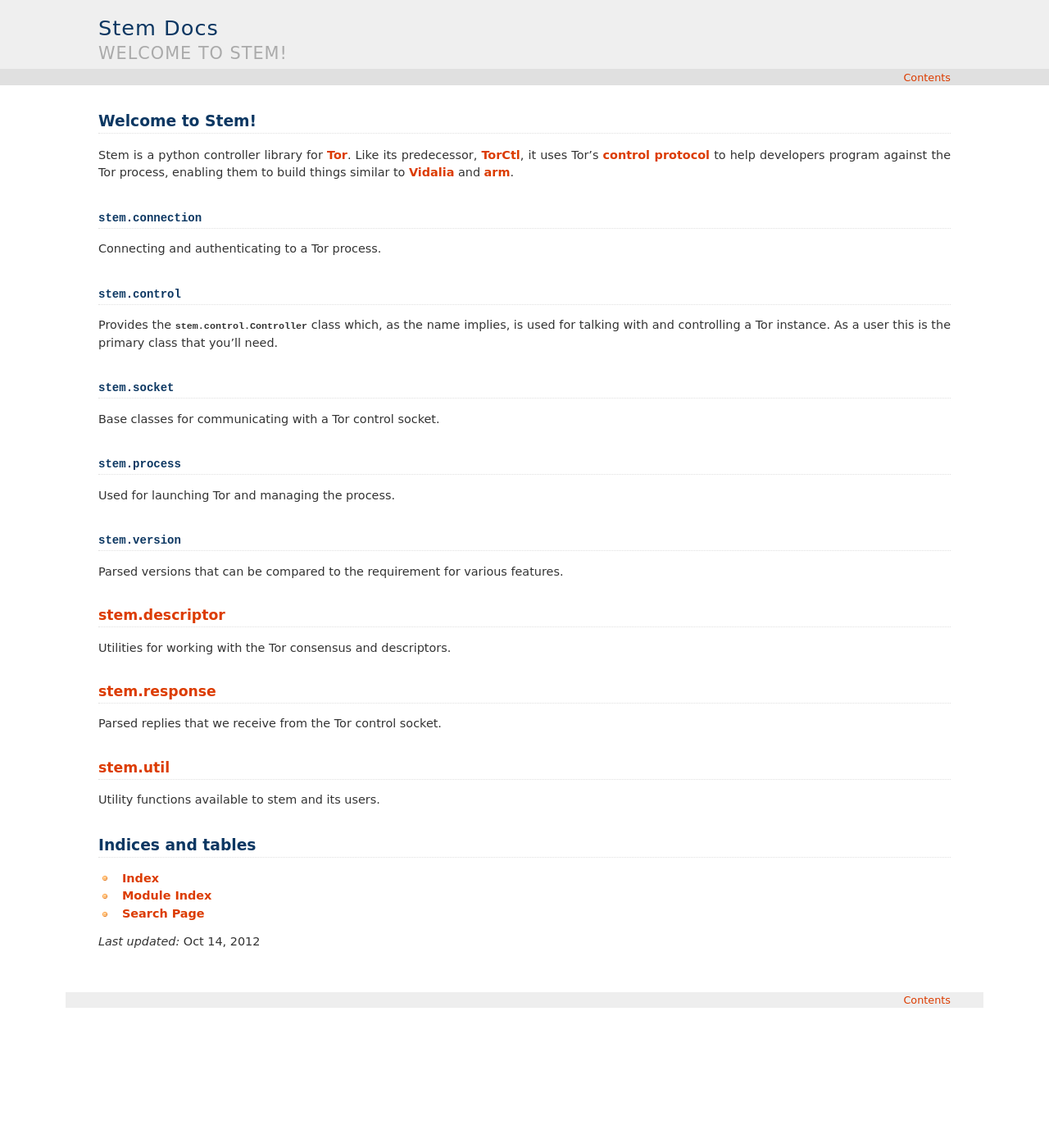
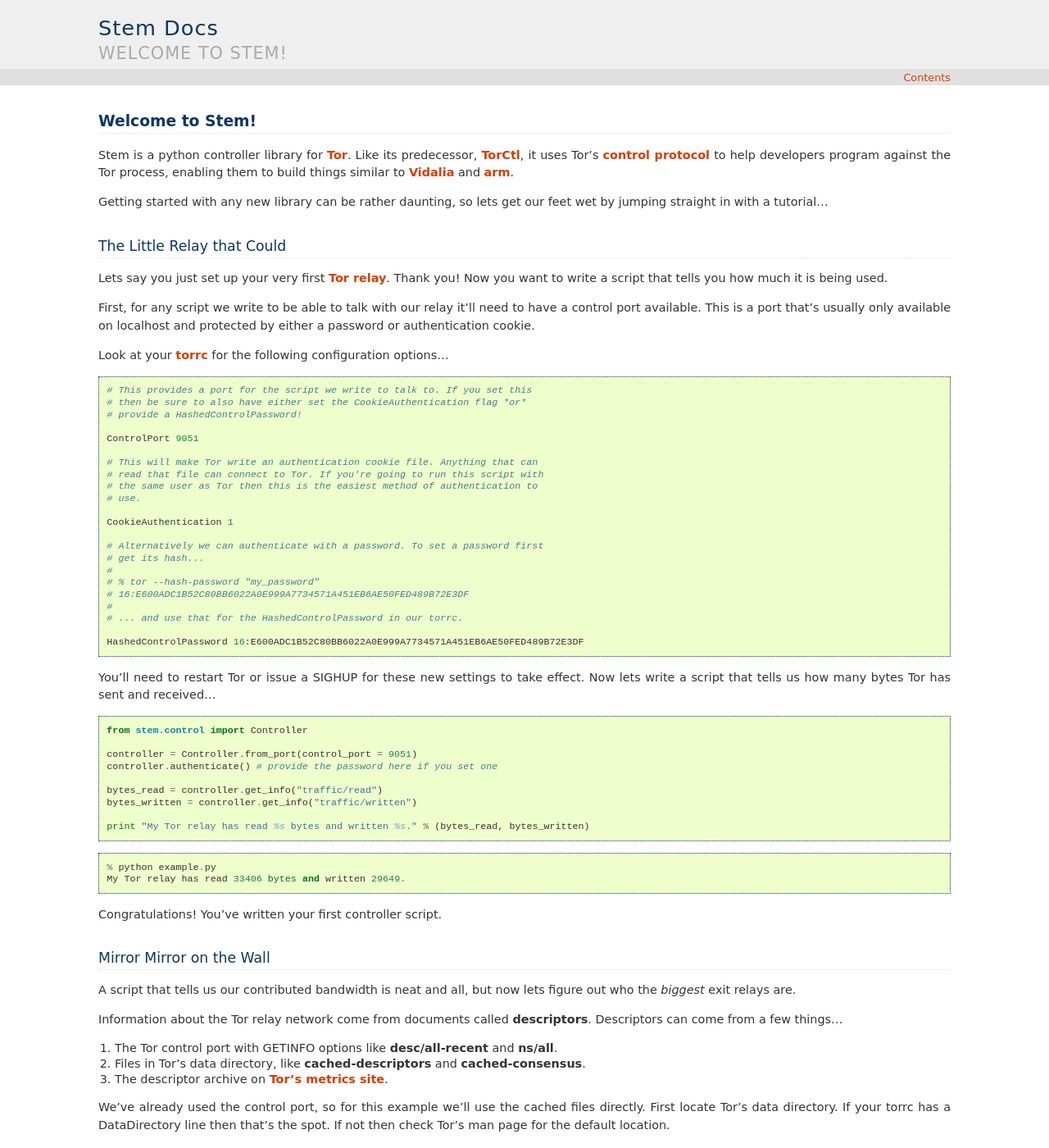
Before and after one commit to torproject/stem, a Sphinx documentation site: the page built from docs/index.rst, in a window 1280 px wide and 1400 px high. Shown: the whole window at 82% size. Built offline with Sphinx 7.4.7, drawn with Linux system fonts in a browser that asks for light colours; some of the changed text lies outside the part shown.

Commit message:
Adding a tutorial to our sphinx front page
Tutorial for basic stem usage, with tests for the examples we provide. Our
documentation is still incredibly beginner unfriendly, but at least this gives
them a place to start.

On a side note one of our integ tests kinda sorta killed our test instance by
calling...

controller.signal("INT")

We didn't notice this because it happened in our very last test.

```diff
--- a/docs/index.rst
+++ b/docs/index.rst
@@ -1,12 +1,125 @@
-.. Stem documentation master file, created by
-   sphinx-quickstart on Thu May 31 09:56:13 2012.
-   You can adapt this file completely to your liking, but it should at least
-   contain the root `toctree` directive.
-
 Welcome to Stem!
 ================
 
 Stem is a python controller library for `Tor <https://www.torproject.org/>`_. Like its predecessor, `TorCtl <https://www.torproject.org/getinvolved/volunteer.html.en#project-torctl>`_, it uses Tor's `control protocol <https://gitweb.torproject.org/torspec.git/blob/HEAD:/control-spec.txt>`_ to help developers program against the Tor process, enabling them to build things similar to `Vidalia <https://www.torproject.org/getinvolved/volunteer.html.en#project-vidalia>`_ and `arm <http://www.atagar.com/arm/>`_.
+
+Getting started with any new library can be rather daunting, so lets get our feet wet by jumping straight in with a tutorial...
+
+The Little Relay that Could
+---------------------------
+
+Lets say you just set up your very first `Tor relay <https://www.torproject.org/docs/tor-doc-relay.html.en>`_. Thank you! Now you want to write a script that tells you how much it is being used.
+
+First, for any script we write to be able to talk with our relay it'll need to have a control port available. This is a port that's usually only available on localhost and protected by either a password or authentication cookie.
+
+Look at your `torrc <https://www.torproject.org/docs/faq.html.en#torrc>`_ for the following configuration options...
+
+::
+
+  # This provides a port for the script we write to talk to. If you set this
+  # then be sure to also have either set the CookieAuthentication flag *or*
+  # provide a HashedControlPassword!
+
+  ControlPort 9051
+
+  # This will make Tor write an authentication cookie file. Anything that can
+  # read that file can connect to Tor. If you're going to run this script with
+  # the same user as Tor then this is the easiest method of authentication to
+  # use.
+
+  CookieAuthentication 1
+
+  # Alternatively we can authenticate with a password. To set a password first
+  # get its hash...
+  #
+  # % tor --hash-password "my_password"
+  # 16:E600ADC1B52C80BB6022A0E999A7734571A451EB6AE50FED489B72E3DF
+  #
+  # ... and use that for the HashedControlPassword in our torrc.
+
+  HashedControlPassword 16:E600ADC1B52C80BB6022A0E999A7734571A451EB6AE50FED489B72E3DF
+
+You'll need to restart Tor or issue a SIGHUP for these new settings to take effect. Now lets write a script that tells us how many bytes Tor has sent and received...
+
+::
+
+  from stem.control import Controller
+
+  controller = Controller.from_port(control_port = 9051)
+  controller.authenticate() # provide the password here if you set one
+
+  bytes_read = controller.get_info("traffic/read")
+  bytes_written = controller.get_info("traffic/written")
+
+  print "My Tor relay has read %s bytes and written %s." % (bytes_read, bytes_written)
+
+::
+
+  % python example.py
+  My Tor relay has read 33406 bytes and written 29649.
+
+Congratulations! You've written your first controller script.
+
+Mirror Mirror on the Wall
+-------------------------
+
+A script that tells us our contributed bandwidth is neat and all, but now lets figure out who the *biggest* exit relays are.
+
+Information about the Tor relay network come from documents called **descriptors**. Descriptors can come from a few things...
+
+1. The Tor control port with GETINFO options like **desc/all-recent** and **ns/all**.
+2. Files in Tor's data directory, like **cached-descriptors** and **cached-consensus**.
+3. The descriptor archive on `Tor's metrics site <https://metrics.torproject.org/data.html>`_.
+
+We've already used the control port, so for this example we'll use the cached files directly. First locate Tor's data directory. If your torrc has a DataDirectory line then that's the spot. If not then check Tor's man page for the default location.
+
+Tor has several descriptor types. For bandwidth information we'll go to the server descriptors, which are located in the **cached-descriptors** file. These have somewhat infrequently changing information published by the relays themselves.
+
+To read this file we'll use the :class:`~stem.descriptor.reader.DescriptorReader`, a class designed to read descriptor files.
+
+::
+
+  import sys
+  from stem.descriptor.reader import DescriptorReader
+
+  bw_to_relay = {} # mapping of observed bandwidth to the relay nicknames
+
+  with DescriptorReader(["/home/atagar/.tor/cached-descriptors"]) as reader:
+    for desc in reader:
+      if desc.exit_policy.is_exiting_allowed():
+        bw_to_relay.setdefault(desc.observed_bandwidth, []).append(desc.nickname)
+
+  sorted_bw = reversed(sorted(bw_to_relay.keys()))
+
+  # prints the top fifteen relays
+
+  count = 1
+  for bw_value in sorted_bw:
+    for nickname in bw_to_relay[bw_value]:
+      print "%i. %s (%i bytes/s)" % (count, nickname, bw_value)
+      count += 1
+
+      if count > 15:
+        sys.exit()
+
+::
+
+  % python example.py
+  1. herngaard (42939655 bytes/s)
+  2. chaoscomputerclub19 (42402911 bytes/s)
+  3. chaoscomputerclub18 (41967097 bytes/s)
+  4. chaoscomputerclub20 (40882989 bytes/s)
+  5. wannabe (40514411 bytes/s)
+  6. dorrisdeebrown (40349829 bytes/s)
+  7. manning2 (40057719 bytes/s)
+  8. chaoscomputerclub21 (38701399 bytes/s)
+  9. TorLand1 (37983627 bytes/s)
+  10. bolobolo1 (37676580 bytes/s)
+  11. manning1 (37117034 bytes/s)
+  12. gorz (35760527 bytes/s)
+  13. ndnr1 (26595129 bytes/s)
+  14. politkovskaja2 (26149682 bytes/s)
+  15. wau (25929953 bytes/s)
 
 :mod:`stem.connection`
 ----------------------
@@ -16,7 +129,7 @@
 :mod:`stem.control`
 ----------------------
 
-Provides the :class:`stem.control.Controller` class which, as the name implies, is used for talking with and controlling a Tor instance. As a user this is the primary class that you'll need.
+Provides the :class:`~stem.control.Controller` class which, as the name implies, is used for talking with and controlling a Tor instance. As a user this is the primary class that you'll need.
 
 :mod:`stem.socket`
 ------------------
```
Also changed, not shown: 2 other files.
